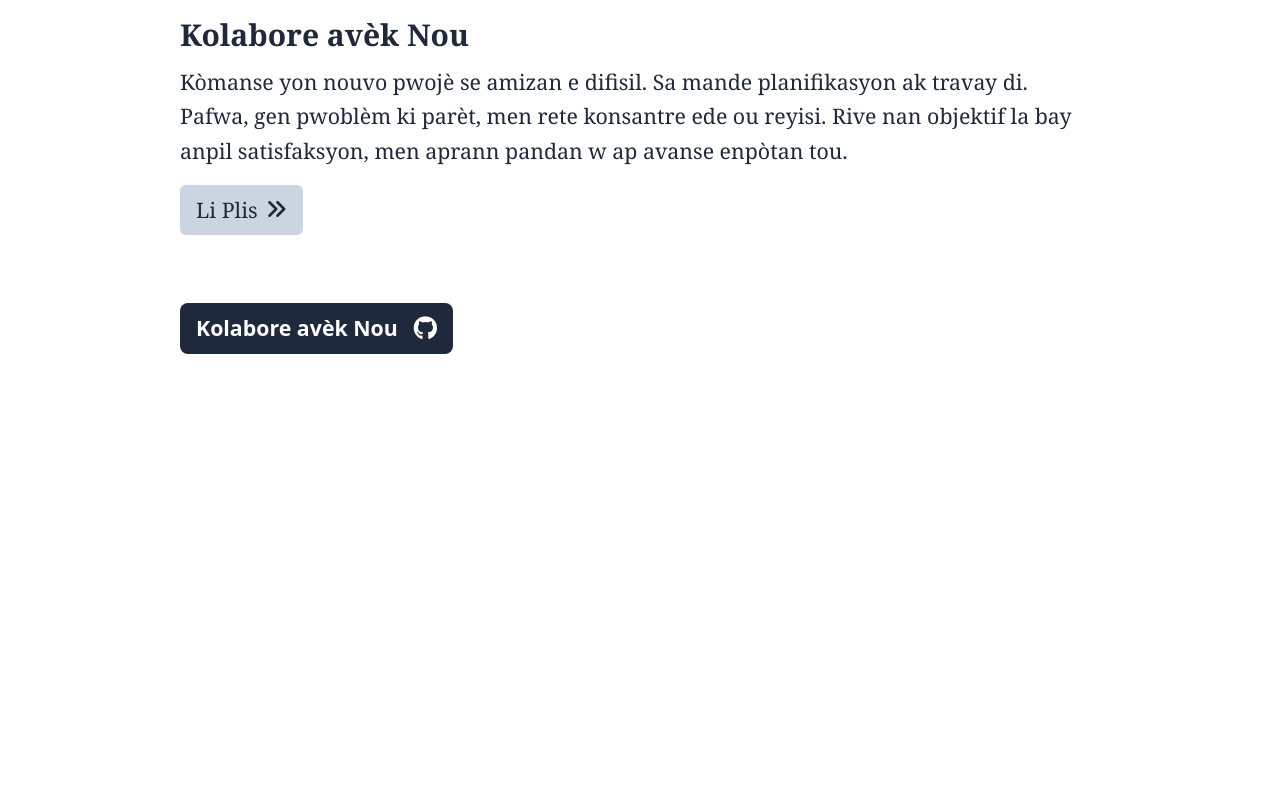
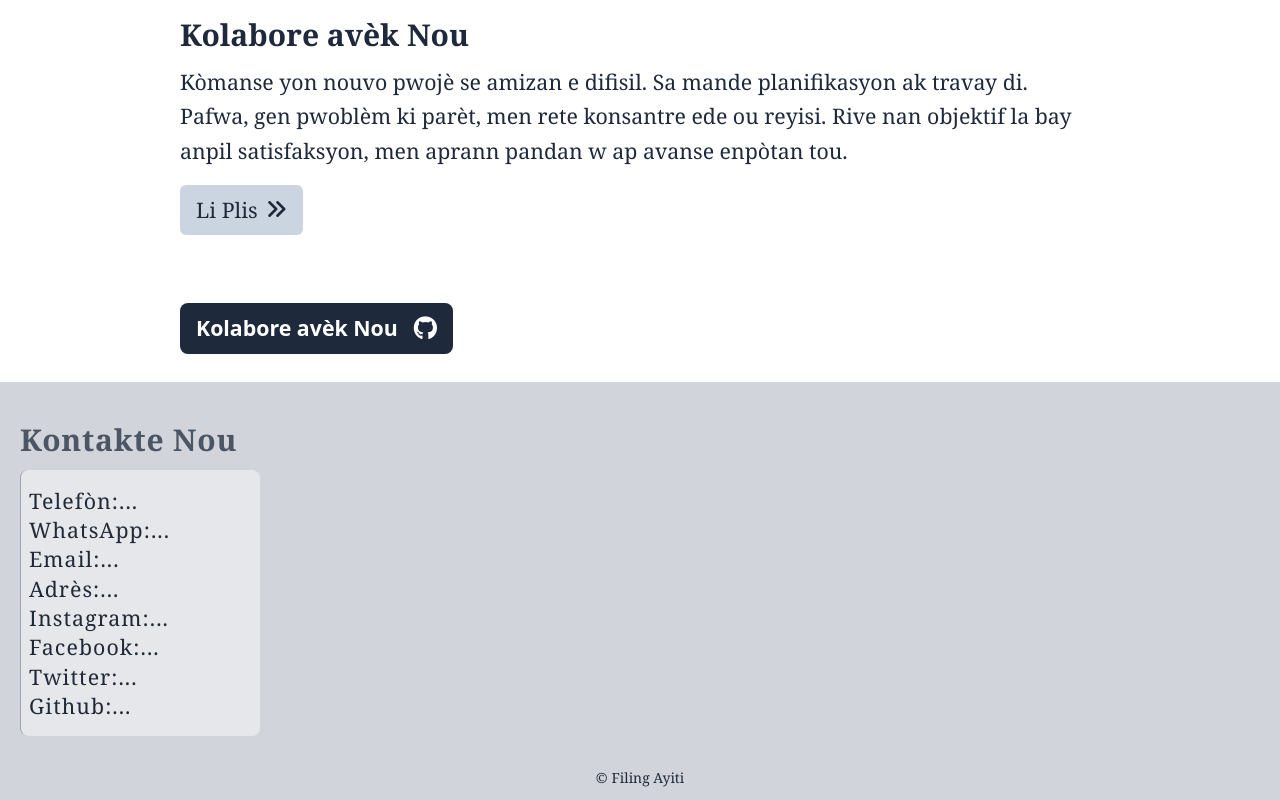
Before and after one commit to wfleu445/feeling-haiti-project, a SvelteKit app in the folder landing-page/: page / in a window 1280 px wide. Shown: the part 1202-2002 px from the top of the page. Before the commit the page ends 1572 px from the top, so only its background shows below. Built offline with nearby package versions, Linux system fonts and the light colour scheme; no server answers.

Commit message:
feat: Add contact section

```diff
--- a/landing-page/src/lib/pages/home/translations.svelte.ts
+++ b/landing-page/src/lib/pages/home/translations.svelte.ts
@@ -169,6 +169,29 @@ export const translations = defineTranslation({
 	joinUs: {
 		'en-US': 'Join Us',
 		'ht-HT': 'Kolabore avèk Nou'
+	},
+	contactUs: {
+		'en-US': 'Contact Us',
+		'ht-HT': 'Kontakte Nou'
+	},
+	contactInfo: {
+		'en-US': `Phone: ...
+              WhatsApp: ...
+              Email: ...
+              Address: ...
+              Instagram: ...
+              Facebook: ...
+              Twitter: ...
+              Github: ...`,
+		'ht-HT': `Telefòn:...
+              WhatsApp:...
+              Email:...
+              Adrès:...
+              Instagram:...
+              Facebook:...
+              Twitter:...
+              Github:...
+              `
 	}
 });
 
--- a/landing-page/src/routes/+page.svelte
+++ b/landing-page/src/routes/+page.svelte
@@ -12,7 +12,7 @@
 
 	type PageSection = keyof typeof homePageTranslations.sections;
 
-	const languageContext = $derived(getLanguageContext());
+	const selectedLanguage = $derived(getLanguageContext());
 	const landingPageRevision = $derived(getLandingPageRevision());
 	// todo make this a context variable
 	let expandedSection: PageSection | undefined = $state();
@@ -41,10 +41,10 @@
 			}}
 			class="flex items-center gap-2"
 			>{#if expandedSection !== id}
-				{homePageTranslations.readMore[languageContext]}
+				{homePageTranslations.readMore[selectedLanguage]}
 				<i class="fas fa-angles-right"></i>
 			{:else}
-				{homePageTranslations.collapse[languageContext]}<i class="fas fa-angles-up"></i>
+				{homePageTranslations.collapse[selectedLanguage]}<i class="fas fa-angles-up"></i>
 			{/if}</button
 		>
 		{#if expandedSection === id}
@@ -57,7 +57,7 @@
 					onclick={() => {
 						expandedSection = undefined;
 					}}
-					>{homePageTranslations.collapse[languageContext]}<i class="fas fa-angles-up"></i></button
+					>{homePageTranslations.collapse[selectedLanguage]}<i class="fas fa-angles-up"></i></button
 				>
 			</div>
 		{/if}
@@ -69,7 +69,7 @@
 		href="https://github.com/wfleu445/feeling-haiti-project/issues"
 		class="my-4 flex h-fit w-fit cursor-pointer flex-row items-center justify-center gap-4 rounded-lg bg-slate-800 px-4 py-2 font-sans font-semibold text-white"
 	>
-		{homePageTranslations.joinUs[languageContext]}
+		{homePageTranslations.joinUs[selectedLanguage]}
 		<i class="fa-brands fa-github text-2xl"></i>
 	</a>
 {/snippet}
@@ -96,8 +96,8 @@
 				class="flex items-center md:col-start-1 md:col-end-1 md:row-start-2 md:row-end-2 md:px-10"
 			>
 				<p class="max-w-96 pt-3 tracking-wide">
-					{@html landingPageRevision?.hero[languageContext] ??
-						getHomePageTranslations('hero', languageContext)}
+					{@html landingPageRevision?.hero[selectedLanguage] ??
+						getHomePageTranslations('hero', selectedLanguage)}
 				</p>
 			</div>
 			<div
@@ -114,12 +114,12 @@
 		>
 			{@render expandingSection(
 				'intro',
-				landingPageRevision?.intro.title[languageContext] ??
-					homePageTranslations.sections.intro.title[languageContext],
-				landingPageRevision?.intro.shortDescription[languageContext] ??
-					homePageTranslations.sections.intro.shortDescription[languageContext],
-				landingPageRevision?.intro.longDescription[languageContext] ??
-					homePageTranslations.sections.intro.longDescription[languageContext]
+				landingPageRevision?.intro.title[selectedLanguage] ??
+					homePageTranslations.sections.intro.title[selectedLanguage],
+				landingPageRevision?.intro.shortDescription[selectedLanguage] ??
+					homePageTranslations.sections.intro.shortDescription[selectedLanguage],
+				landingPageRevision?.intro.longDescription[selectedLanguage] ??
+					homePageTranslations.sections.intro.longDescription[selectedLanguage]
 			)}
 		</div>
 	</div>
@@ -130,12 +130,12 @@
 		>
 			{@render expandingSection(
 				'features',
-				landingPageRevision?.features.title[languageContext] ??
-					homePageTranslations.sections.features.title[languageContext],
-				landingPageRevision?.features.shortDescription[languageContext] ??
-					homePageTranslations.sections.features.shortDescription[languageContext],
-				landingPageRevision?.features.longDescription[languageContext] ??
-					homePageTranslations.sections.features.longDescription[languageContext]
+				landingPageRevision?.features.title[selectedLanguage] ??
+					homePageTranslations.sections.features.title[selectedLanguage],
+				landingPageRevision?.features.shortDescription[selectedLanguage] ??
+					homePageTranslations.sections.features.shortDescription[selectedLanguage],
+				landingPageRevision?.features.longDescription[selectedLanguage] ??
+					homePageTranslations.sections.features.longDescription[selectedLanguage]
 			)}
 		</div>
 	</div>
@@ -146,12 +146,12 @@
 		>
 			{@render expandingSection(
 				'cta',
-				landingPageRevision?.cta.title[languageContext] ??
-					homePageTranslations.sections.cta.title[languageContext],
-				landingPageRevision?.cta.shortDescription[languageContext] ??
-					homePageTranslations.sections.cta.shortDescription[languageContext],
-				landingPageRevision?.cta.longDescription[languageContext] ??
-					homePageTranslations.sections.cta.longDescription[languageContext]
+				landingPageRevision?.cta.title[selectedLanguage] ??
+					homePageTranslations.sections.cta.title[selectedLanguage],
+				landingPageRevision?.cta.shortDescription[selectedLanguage] ??
+					homePageTranslations.sections.cta.shortDescription[selectedLanguage],
+				landingPageRevision?.cta.longDescription[selectedLanguage] ??
+					homePageTranslations.sections.cta.longDescription[selectedLanguage]
 			)}
 		</div>
 	</div>
@@ -160,4 +160,22 @@
 			<div class="flex w-full">{@render joinButton()}</div>
 		</div>
 	</div>
+	<div class="gap flex min-h-96 w-full flex-col bg-gray-300 pt-10">
+		<div class="flex grow">
+			<div class="w-restricted flex w-full flex-col gap-3 px-5">
+				<h2 class="text-3xl font-bold tracking-wide text-gray-600">
+					{getHomePageTranslations('contactUs', selectedLanguage)}
+				</h2>
+				<div
+					class="item-center flex min-h-48 w-fit min-w-60 flex-col whitespace-pre-line rounded-lg border-l-[1pt] border-gray-400 bg-gray-200 p-2 py-4 leading-snug tracking-wider text-gray-800"
+				>
+					{@html getHomePageTranslations('contactInfo', selectedLanguage)}
+				</div>
+			</div>
+		</div>
+
+		<div class="flex w-full justify-center gap-1 self-end pb-3 pt-8 text-sm text-slate-800">
+			<span>&copy;</span>Filing Ayiti
+		</div>
+	</div>
 </div>
```
